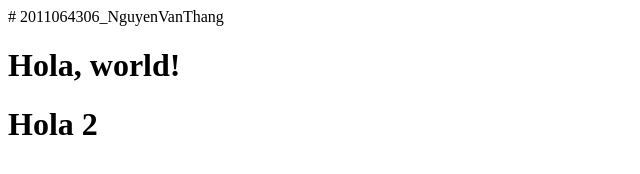
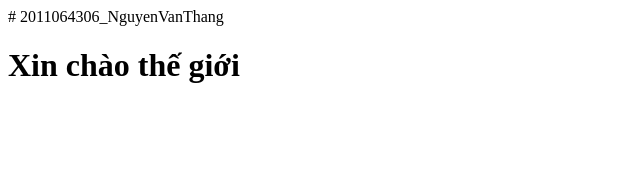
Before and after one commit to skyred123/2011064306_NguyenVanThang, a plain HTML site: page index.html in a window 1280 px wide. Shown: the whole page, without its empty margins (0-640 px from the left). Drawn offline with Linux system fonts and the light colour scheme.

Commit message:
Update index.html

```diff
--- a/index.html
+++ b/index.html
@@ -7,7 +7,6 @@
     <title>Document</title>
 </head>
 <body>
-    <h1>Hola, world!</h1>
-    <h1>Hola 2</h1>
+    <h1>Xin chào thế giới</h1>
 </body>
 </html>
```
